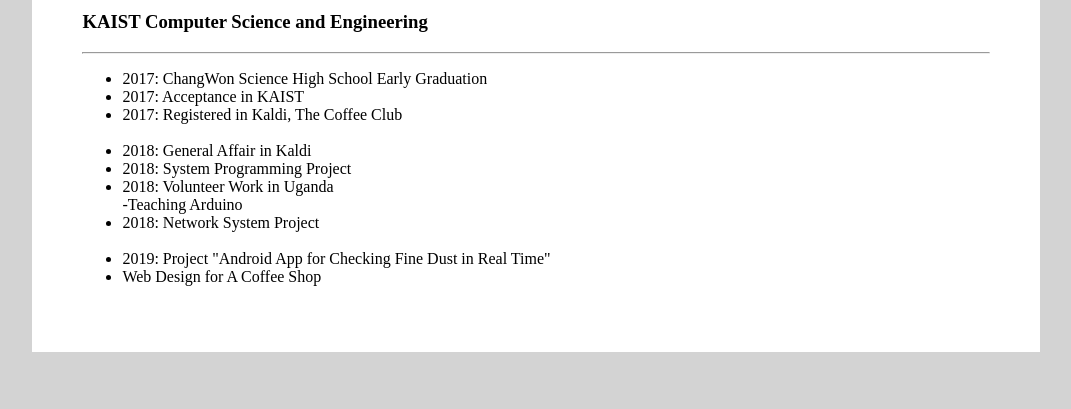
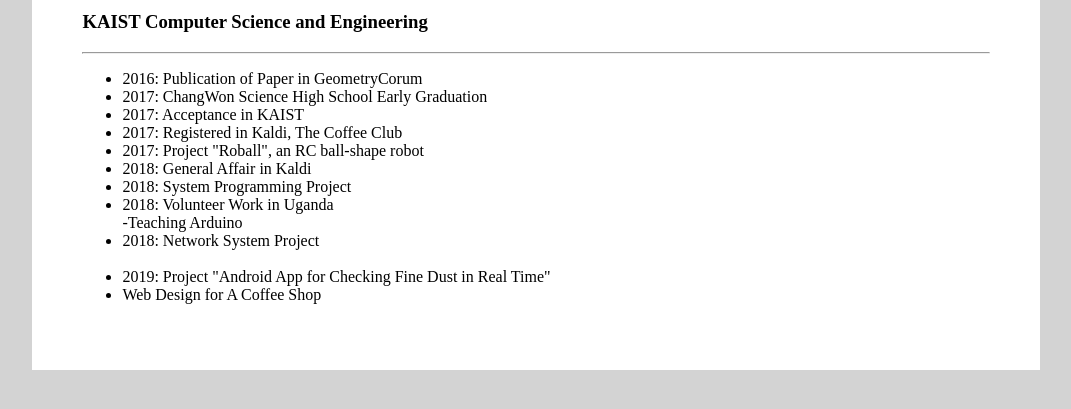
Before and after one commit to Daniel-H-99/daniel-kOOP, a plain HTML site: page biography.html in a window 1280 px wide. Shown: the part 191-600 px from the top of the page, without its empty margins (104-1175 px from the left). Drawn offline with Linux system fonts and the light colour scheme.

Commit message:
Add files via upload

```diff
--- a/biography.html
+++ b/biography.html
@@ -40,9 +40,11 @@
 			<h3><a href="https://kaist.ac.kr">KAIST Computer Science and Engineering</a></h3>
 			<hr/>
 			<ul>
+				<li>2016: Publication of Paper in GeometryCorum
 				<li>2017: ChangWon Science High School Early Graduation</li>
 				<li>2017: Acceptance in KAIST</li>
 				<li>2017: Registered in Kaldi, The Coffee Club</li>
+				<li>2017: Project "Roball", an RC ball-shape robot
 				<br>
 				<li>2018: General Affair in Kaldi</li>
 				<li>2018: System Programming Project</li>
```
